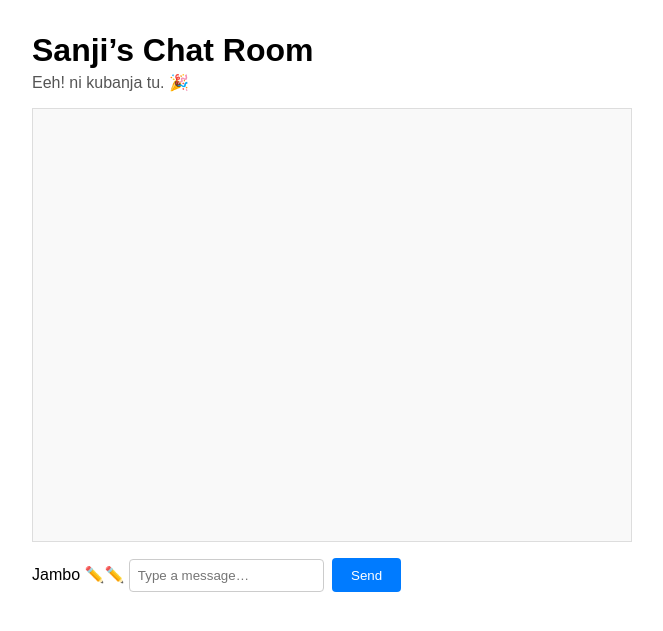
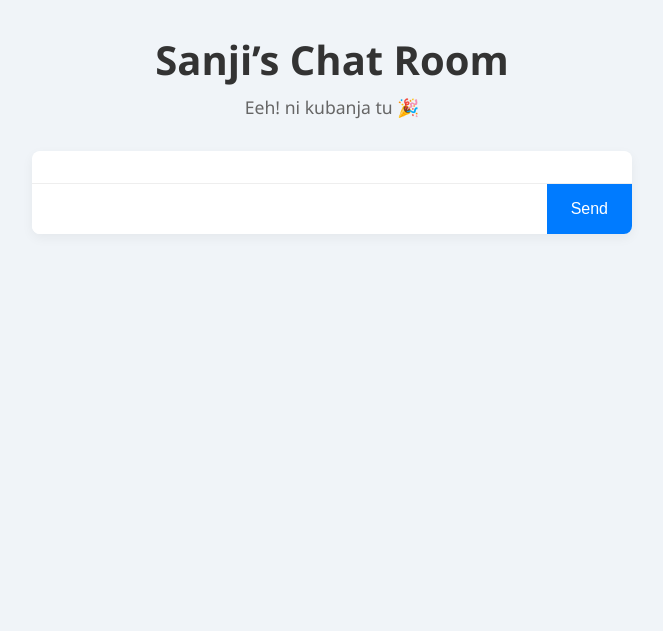
Before and after one commit to Sanji-M/SanjiChat, a Django app: page /chat/ in a window 1280 px wide. Shown: the top 631 px of the page, without its empty margins (308-971 px from the left). Run offline with Django 5.2, Linux system fonts and the light colour scheme; data that the repository does not hold is empty.

Commit message:
✨ Restore animations + integrate live polling and pop sound

```diff
--- a/chat/templates/chat/chat.html
+++ b/chat/templates/chat/chat.html
@@ -1,101 +1,181 @@
 <!DOCTYPE html>
 <html lang="en">
 <head>
-  <meta charset="UTF-8" />
+  <meta charset="UTF-8"/>
   <title>Sanji’s Chat Room</title>
   <style>
+    /* Container & typography */
     body {
-      font-family: sans-serif;
+      font-family: 'Segoe UI', sans-serif;
+      background: #f0f4f8;
+      margin: 0;
+      padding: 2rem;
+      display: flex;
+      flex-direction: column;
+      align-items: center;
+    }
+    h1 {
+      margin: 0;
+      font-size: 2.5rem;
+      color: #333;
+      opacity: 0;
+      animation: fadeInDown 1s forwards;
+    }
+    p.subtitle {
+      margin: 0.5rem 0 2rem;
+      color: #666;
+      font-size: 1.1rem;
+      opacity: 0;
+      animation: fadeInDown 1s 0.3s forwards;
+    }
+
+    /* Chat box */
+    #chat-box {
+      width: 100%;
       max-width: 600px;
-      margin: 2rem auto;
-      padding: 0 1rem;
+      background: #fff;
+      border-radius: 8px;
+      box-shadow: 0 4px 12px rgba(0,0,0,0.05);
+      display: flex;
+      flex-direction: column;
+      overflow: hidden;
+      opacity: 0;
+      animation: slideUp 1s 0.6s forwards;
     }
-    h1 { font-size: 2rem; margin-bottom: 0.25rem; }
-    p.subtitle { color: #555; margin-top: 0; }
+
+    /* Messages area */
     #messages {
-      border: 1px solid #ddd;
+      flex: 1;
       padding: 1rem;
-      height: 50vh;
       overflow-y: auto;
-      margin-bottom: 1rem;
-      background: #f9f9f9;
+      display: flex;
+      flex-direction: column;
+      gap: 0.5rem;
     }
-    #messages div { margin-bottom: 0.5rem; }
+    .message {
+      background: #e1f0ff;
+      padding: 0.75rem 1rem;
+      border-radius: 20px;
+      max-width: 80%;
+      animation: bubblePop 0.4s ease-out forwards;
+    }
+    .from-me {
+      align-self: flex-end;
+      background: #c8e6c9;
+    }
+
+    /* Input area */
     #sendForm {
       display: flex;
-      gap: 0.5rem;
-      align-items: center;
+      border-top: 1px solid #eee;
     }
     #sendForm input {
       flex: 1;
-      padding: 0.5rem;
-      border: 1px solid #ccc;
-      border-radius: 4px;
+      border: none;
+      padding: 1rem;
+      font-size: 1rem;
+      outline: none;
+    }
+    #sendForm input::placeholder {
+      color: #bbb;
+      opacity: 0;
+      transform: translateY(10px);
+      animation: fadeInUp 0.5s 1.2s forwards;
     }
     #sendForm button {
-      padding: 0.6rem 1.2rem;
       background: #007bff;
+      border: none;
       color: #fff;
-      border: none;
-      border-radius: 4px;
+      padding: 0 1.5rem;
       cursor: pointer;
+      font-size: 1rem;
+      transition: background 0.2s, transform 0.2s;
+      opacity: 0;
+      animation: fadeInUp 0.5s 1.2s forwards;
     }
     #sendForm button:hover {
       background: #0056b3;
+      transform: scale(1.05);
+    }
+
+    /* Animations */
+    @keyframes fadeInDown {
+      from { opacity: 0; transform: translateY(-20px); }
+      to { opacity: 1; transform: translateY(0); }
+    }
+    @keyframes slideUp {
+      from { opacity: 0; transform: translateY(40px); }
+      to { opacity: 1; transform: translateY(0); }
+    }
+    @keyframes fadeInUp {
+      from { opacity: 0; transform: translateY(20px); }
+      to { opacity: 1; transform: translateY(0); }
+    }
+    @keyframes bubblePop {
+      0%   { opacity: 0; transform: scale(0.8) translateY(10px); }
+      80%  { opacity: 1; transform: scale(1.05) translateY(0); }
+      100% { transform: scale(1) translateY(0); }
     }
   </style>
 </head>
 <body>
   <h1>Sanji’s Chat Room</h1>
-  <p class="subtitle">Eeh! ni kubanja tu. 🎉</p>
+  <p class="subtitle">Eeh! ni kubanja tu 🎉</p>
 
+  <div id="chat-box">
     <div id="messages">
-    {% for message in messages %}
-      <div data-id="{{ message.id }}">
-        <strong>{{ message.username }}</strong>: {{ message.content }}
+      {% for msg in messages %}
+        <div
+          class="message {% if msg.username == request.session.username %}from-me{% endif %}"
+          data-id="{{ msg.id }}"
+        >
+          <strong>{{ msg.username }}:</strong> {{ msg.content }}
         </div>
       {% endfor %}
     </div>
 
     <form id="sendForm" method="post" action="{% url 'chat' %}">
       {% csrf_token %}
-    <label>
-      Jambo ✏️✏️
       <input
         name="content"
         placeholder="Type a message…"
         required
       />
-    </label>
       <button type="submit">Send</button>
     </form>
+  </div>
 
   <script>
-    // Real-time polling
+    // Grab elements
     const container = document.getElementById('messages');
     let lastId = 0;
     container.querySelectorAll('[data-id]').forEach(el => {
-      lastId = Math.max(lastId, Number(el.getAttribute('data-id')));
+      lastId = Math.max(lastId, Number(el.dataset.id));
     });
 
+    // Poll new messages
     async function fetchNew() {
+      try {
         const res = await fetch(`/api/messages/?since=${lastId}`);
         if (!res.ok) return;
         const data = await res.json();
         data.forEach(m => {
           const div = document.createElement('div');
-        div.setAttribute('data-id', m.id);
-        div.innerHTML = `<strong>${m.username}</strong>: ${m.content}`;
+          div.className = 'message';
+          div.dataset.id = m.id;
+          div.innerHTML = `<strong>${m.username}:</strong> ${m.content}`;
           container.append(div);
           lastId = m.id;
         });
         container.scrollTop = container.scrollHeight;
+      } catch (e) {
+        console.error(e);
       }
-
+    }
     fetchNew();
     setInterval(fetchNew, 2000);
 
-    // Pop sound on send
+    // Pop sound
     const pop = new Audio('/static/chat/pop.mp3');
     document.getElementById('sendForm').addEventListener('submit', () => {
       pop.currentTime = 0;
```
Lines whose indentation alone changed are shown as unchanged.
